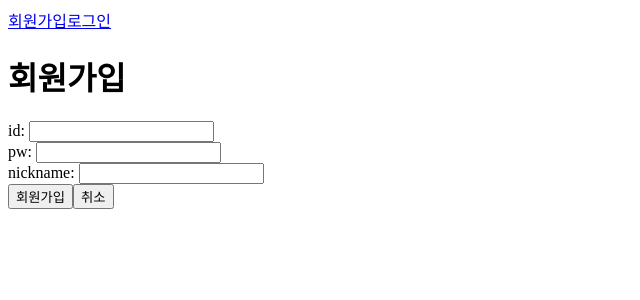
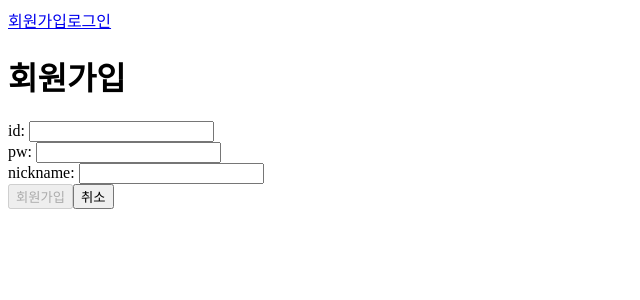
Before and after one commit to writingR/vue-web-pjt, a Vue app: page /signup in a window 1280 px wide. Shown: the top 300 px of the page, without its empty margins (0-640 px from the left). Built offline with nearby package versions, Linux system fonts and the light colour scheme.

Commit message:
회원가입 유효성검사

```diff
--- a/src/components/SignUpForm.vue
+++ b/src/components/SignUpForm.vue
@@ -13,7 +13,9 @@
         <label for="nickname">nickname: </label>
         <input type="text" id="nickname" v-model="nickname" />
       </div>
-      <button type="submit">회원가입</button>
+      <button v-bind:disabled="!isUsernameValid || !password || !nickname" type="submit">
+        회원가입
+      </button>
       <button type="reset">취소</button>
       <p>{{ logMessage }}</p>
     </form>
@@ -22,6 +24,7 @@
 
 <script>
 import { registerUser } from '@/api/index';
+import { validateEmail } from '@/utils/validation';
 
 export default {
   name: 'SignUpForm',
@@ -52,5 +55,10 @@
       this.nickname = '';
     },
   },
+  computed: {
+    isUsernameValid() {
+      return validateEmail(this.username);
+    },
+  },
 };
 </script>
```
